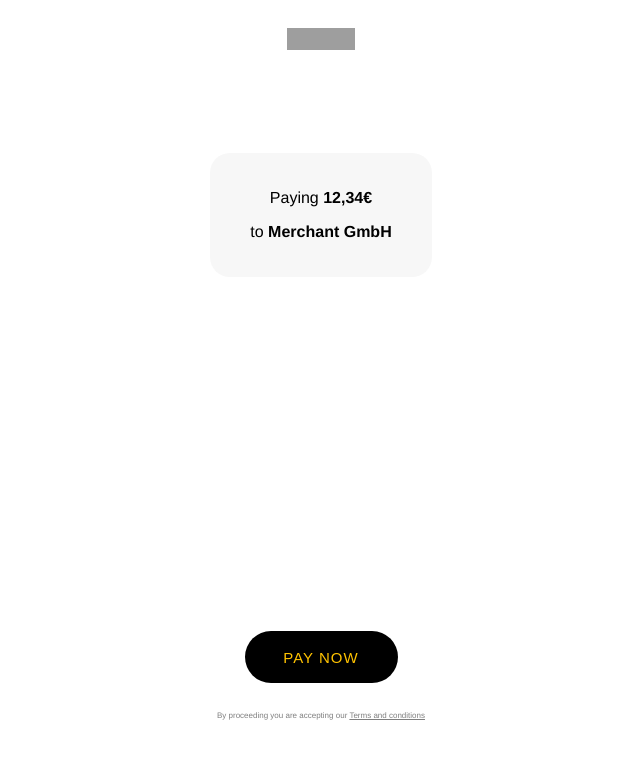
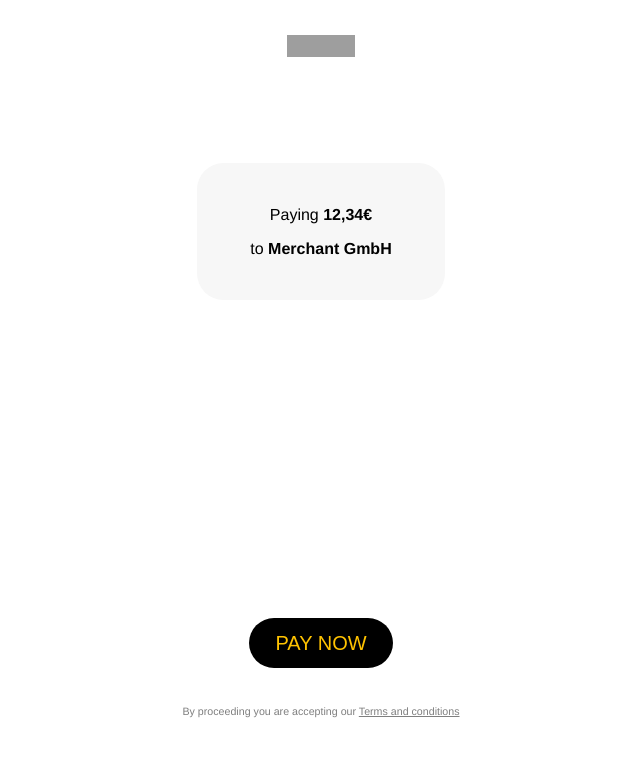
Before and after one commit to jangillich/jangillich.github.io, a Jekyll site: the page gptom.html, which Jekyll copies as it is, in a window 1280 px wide. Shown: the top 759 px of the page, without its empty margins (319-959 px from the left). Built offline with Jekyll 4.4.1, drawn with Linux system fonts in a browser that asks for light colours; grey boxes are pictures that could not be loaded.

Commit message:
Add files via upload

```diff
--- a/gptom.html
+++ b/gptom.html
@@ -7,7 +7,7 @@
 flex-direction: column;
 justify-content: center;
 align-items: center;
-gap: 20px;
+gap: 20pt;
 height: 80%;
 		}
 
@@ -18,34 +18,24 @@ height: 80%;
 /* Auto layout */
 background:black;
 
-padding: 0px 20px;
-gap: 10px;
+padding: 10pt 20pt;
+gap: 10pt;
 isolation: isolate;
-
-width: 153px;
-height: 52px;
 
 /* Button background */
 
 color: rgb(255, 195, 0);
-border-radius: 72px;
+border-radius: 1000px;
 
 /* Inside auto layout */
-
-flex: none;
-order: 0;
-flex-grow: 0;
 border-width: 0px;
-
-
-    letter-spacing: 1px;
-    font-size: 15px;
+    font-size: 15pt;
 
 
 		}
 
 		header, .row {
-			gap: 10px;
+			gap: 10pt;
 			align-items: center;
   display: flex;  /* aligns all child elements (flex items) in a row */
 }
@@ -60,13 +50,13 @@ border-width: 0px;
 
 	<img decoding="async" loading="lazy" width="68.6" height="22.2" src="https://www.gptom.com/wp-content/uploads/2023/01/tom_logo_pos_RGB_small.png" alt="" srcset="https://www.gptom.com/wp-content/uploads/2023/01/tom_logo_pos_RGB_small.png 686w, https://www.gptom.com/wp-content/uploads/2023/01/tom_logo_pos_RGB_small-480x155.png 480w" sizes="(min-width: 0px) and (max-width: 480px) 480px, (min-width: 481px) 686px, 100vw" class="wp-image-253072">
 <div style="flex: 1"></div>
-<div style="text-align: center; background-color: #f7f7f7; border-radius: 20px 20px 20px 20px; padding: 20px 40px"><p>Paying <b>12,34€</b></p>
+<div style="text-align: center; background-color: #f7f7f7; border-radius: 20pt 20pt 20pt 20pt; padding: 20pt 40pt"><p>Paying <b>12,34€</b></p>
 <p>to <b>Merchant GmbH</b></p></div>
 
 <div style="flex: 5"></div>
 
 <button onclick="window.location.href='https://link.tink.com/1.0/pay/?client_id=cd63786e043e4bba91a160dc5f6b3719&redirect_uri=https://console.tink.com/callback&market=DE&locale=en_US&payment_request_id=79c73ae0d3b311edbb416b8c259847a6&session_id=4e0d4693044e4ad98adbce45848b69866b3fe79c0bb04fb1afc8aa47a7eb0e58&input_provider=de-postbank-münchen-ob';">PAY NOW</button>
 
-<p style="color: #7f7f7f; font-size: 8px;">By proceeding you are accepting our <a style="color: #7f7f7f;" href="/">Terms and conditions</a></p>
+<p style="color: #7f7f7f; font-size: 8pt;">By proceeding you are accepting our <a style="color: #7f7f7f;" href="/">Terms and conditions</a></p>
 </body>
 <html>
```
